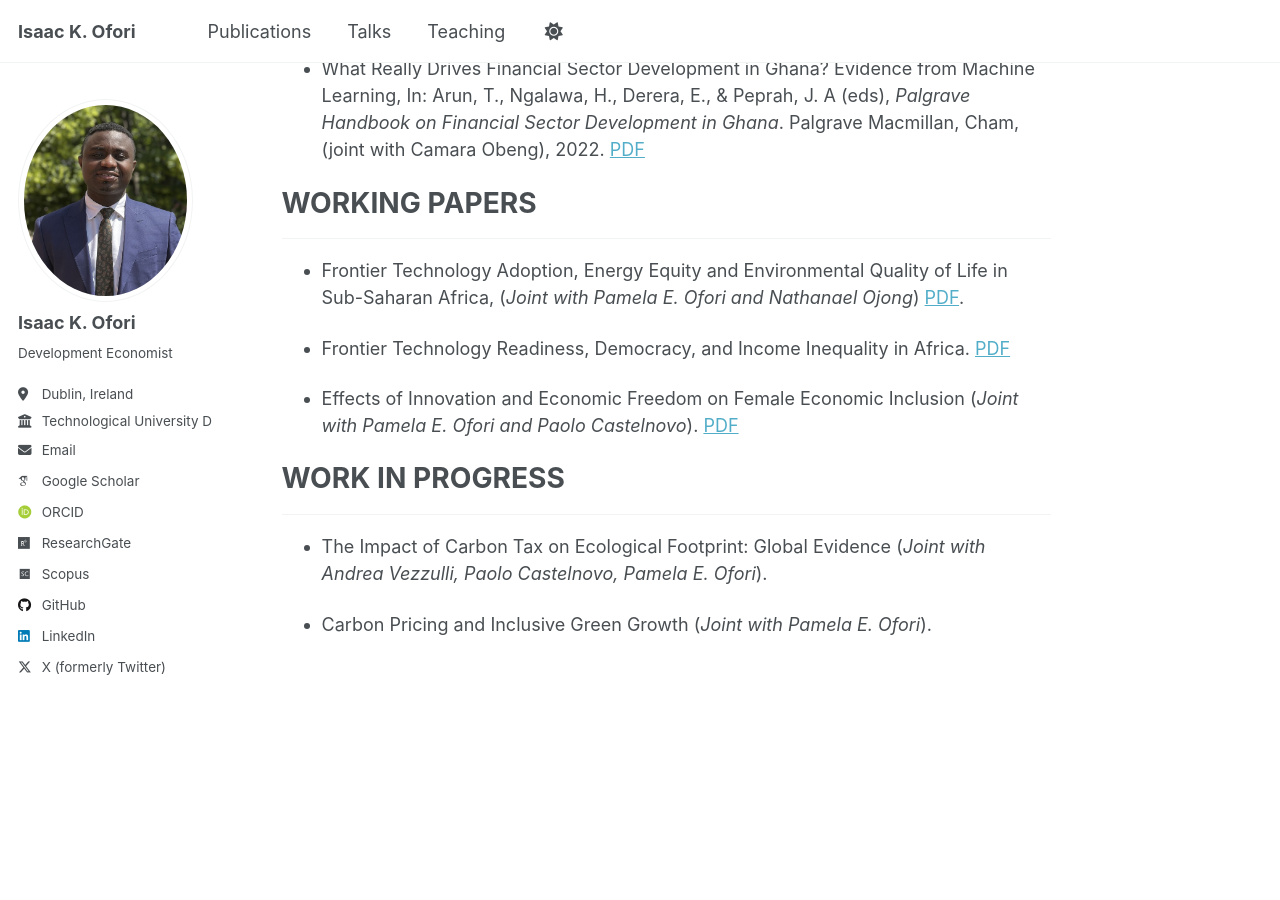
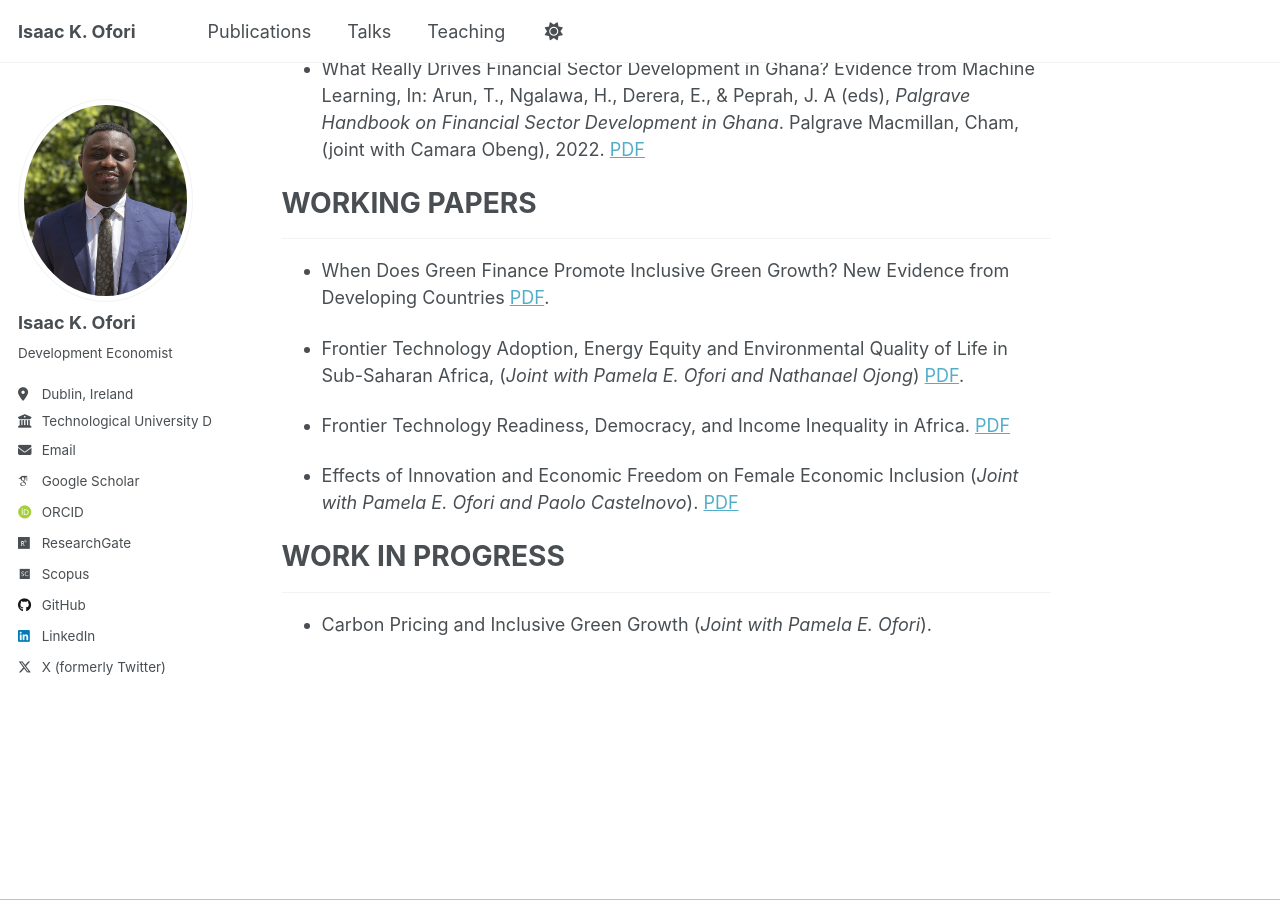
Before and after one commit to ikofori/ikofori.github.io, a Jekyll site: the page built from _pages/research.md, in a window 1280 px wide and 900 px high, scrolled down 2312 px. Built offline with Jekyll 4.4.1, drawn with Linux system fonts in a browser that asks for light colours; some web fonts are replaced; a script that is not in the unit is left out.

Commit message:
Update research.md

```diff
--- a/_pages/research.md
+++ b/_pages/research.md
@@ -61,6 +61,8 @@ permalink: /research/
 # WORKING PAPERS
 - - -
 
+- When Does Green Finance Promote Inclusive Green Growth? New Evidence from Developing Countries [PDF](https://papers.ssrn.com/sol3/papers.cfm?abstract_id=7333018). <br/>
+
 - Frontier Technology Adoption, Energy Equity and Environmental Quality of Life in Sub-Saharan Africa, (*Joint with Pamela E. Ofori and Nathanael Ojong*) [PDF](https://drive.google.com/file/d/1dJJYiKMk4KwYyge8UGNHwFwkVIyDwoVd/view?usp=drive_link). <br/>
 
 - Frontier Technology Readiness, Democracy, and Income Inequality in Africa. [PDF](https://hdl.handle.net/10419/298788) <br/>
@@ -71,6 +73,4 @@ permalink: /research/
 # WORK IN PROGRESS
 - - -
 
-- The Impact of Carbon Tax on Ecological Footprint: Global Evidence (*Joint with Andrea Vezzulli, Paolo Castelnovo, Pamela E. Ofori*). <br/>
-
 - Carbon Pricing and Inclusive Green Growth (*Joint with Pamela E. Ofori*).
```
